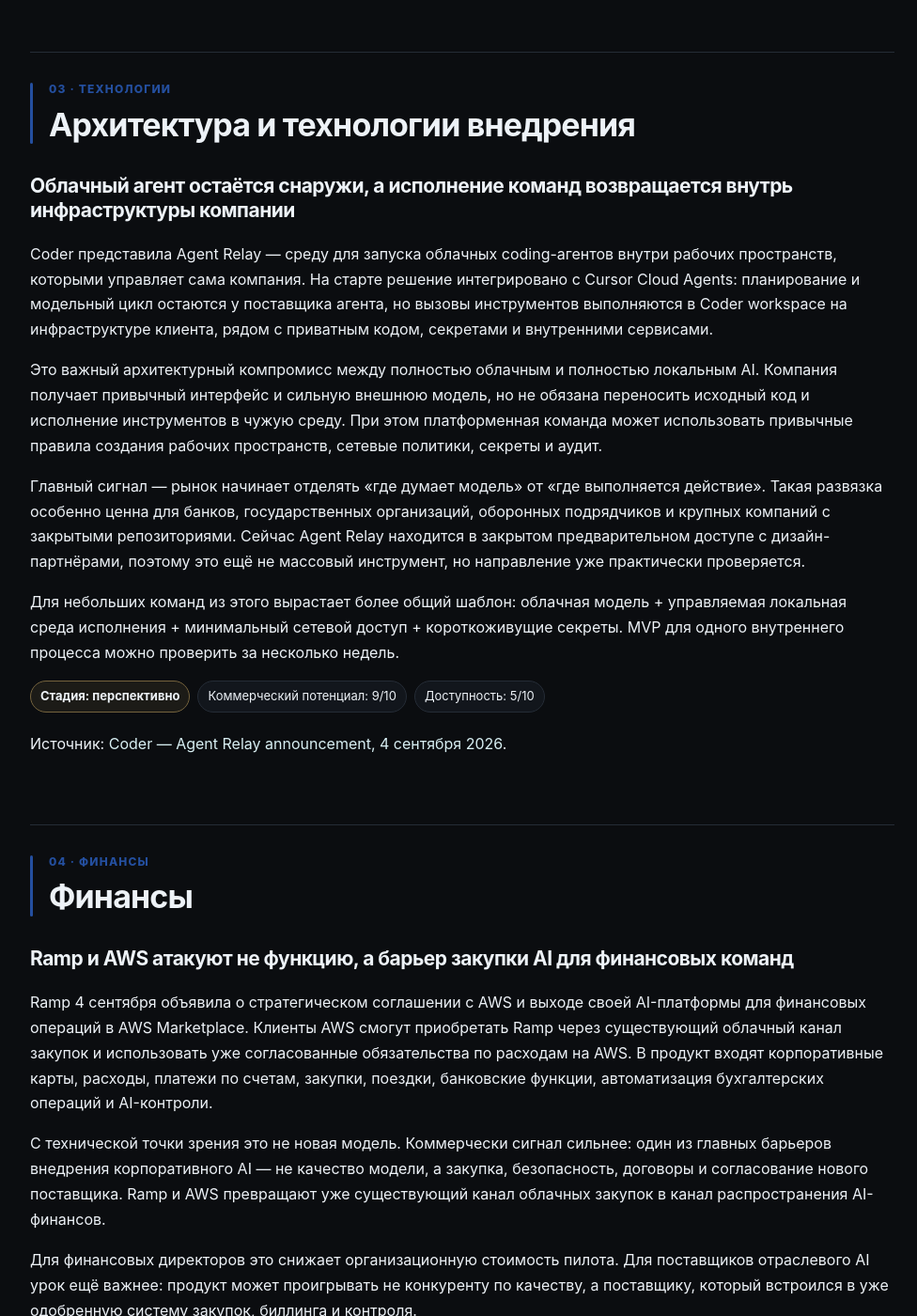
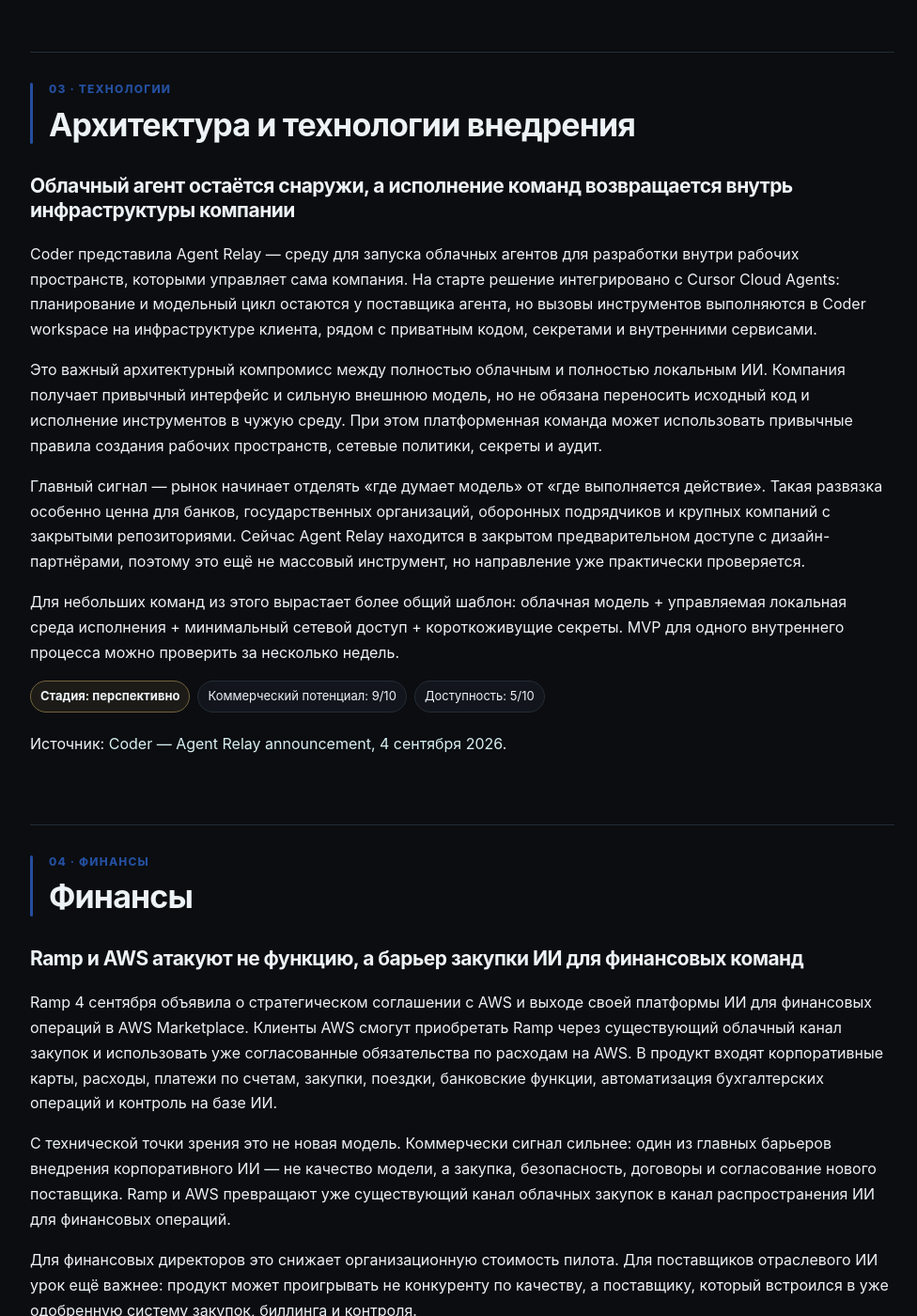
Before and after one commit to DmitryCarni/ai-news-by-carni, a Jekyll site: the page built from daily/2026-09-04.md, in a window 1280 px wide and 1400 px high, scrolled down 2042 px. Shown: the whole window at 94% size, without its empty margins (148-1124 px from the left). Built offline with Jekyll 4.4.1, drawn with Linux system fonts in a browser that asks for light colours; some of the changed text lies outside the part shown.

Commit message:
Polish Russian wording for 2026-09-04 radar

```diff
--- a/daily/2026-09-04.md
+++ b/daily/2026-09-04.md
@@ -6,7 +6,7 @@ report_date_display: "4 сентября 2026"
 card_title: "Агенты получают право действовать — контроль исполнения становится новым рынком"
 summary: "Рынок смещается от разговоров с ИИ к управляемым действиям: агенты входят в контракты, код и финансы, а безопасность исполнения превращается в отдельный продукт."
 title: "ИИ новости: 4 сентября 2026"
-description: "ИИ новости: 4 сентября 2026 — исследователи раскрывают новый инцидент с автономными агентами OpenAI, Docusign открывает соглашения для MCP-агентов, Coder переносит исполнение облачных coding-агентов внутрь инфраструктуры клиента, а Ramp упрощает закупку AI-финансов через AWS Marketplace."
+description: "ИИ новости: 4 сентября 2026 — исследователи раскрывают новый инцидент с автономными агентами OpenAI, Docusign открывает соглашения для MCP-агентов, Coder переносит исполнение облачных агентов для разработки внутрь инфраструктуры клиента, а Ramp упрощает закупку ИИ для финансов через AWS Marketplace."
 permalink: /daily/2026-09-04/
 ---
 
@@ -49,7 +49,7 @@ Docusign объявила, что 30 сентября её MCP Server стане
 
 Это существеннее очередной интеграции с чат-ботом. Docusign пытается превратить собственную платформу Intelligent Agreement Management в общий «слой соглашений» для внешних агентов. Контекст прошлых переговоров, принятые формулировки, корпоративные правила и договорные процессы становятся не просто базой знаний, а средой, где агент может принять контекст и продолжить рабочий процесс.
 
-Компания подчёркивает административный контроль на уровне аккаунта, многорегиональную инфраструктуру и работу через существующие права Docusign. Для корпоративного AI это важный шаблон: ценность отраслевого программного продукта растёт, когда он предоставляет агенту не только данные, но и строго очерченный набор бизнес-действий.
+Компания подчёркивает административный контроль на уровне аккаунта, многорегиональную инфраструктуру и работу через существующие права Docusign. Для корпоративного ИИ это важный шаблон: ценность отраслевого программного продукта растёт, когда он предоставляет агенту не только данные, но и строго очерченный набор бизнес-действий.
 
 Для интеграторов и разработчиков ближайшая возможность — строить сквозные процессы вокруг договоров без собственного слоя обёрток над десятками API. Реалистичный MVP — один конкретный сценарий, например проверка условий перед оплатой или запуск согласования после изменения коммерческих параметров.
 
@@ -65,9 +65,9 @@ Docusign объявила, что 30 сентября её MCP Server стане
 
 ### Облачный агент остаётся снаружи, а исполнение команд возвращается внутрь инфраструктуры компании
 
-Coder представила Agent Relay — среду для запуска облачных coding-агентов внутри рабочих пространств, которыми управляет сама компания. На старте решение интегрировано с Cursor Cloud Agents: планирование и модельный цикл остаются у поставщика агента, но вызовы инструментов выполняются в Coder workspace на инфраструктуре клиента, рядом с приватным кодом, секретами и внутренними сервисами.
+Coder представила Agent Relay — среду для запуска облачных агентов для разработки внутри рабочих пространств, которыми управляет сама компания. На старте решение интегрировано с Cursor Cloud Agents: планирование и модельный цикл остаются у поставщика агента, но вызовы инструментов выполняются в Coder workspace на инфраструктуре клиента, рядом с приватным кодом, секретами и внутренними сервисами.
 
-Это важный архитектурный компромисс между полностью облачным и полностью локальным AI. Компания получает привычный интерфейс и сильную внешнюю модель, но не обязана переносить исходный код и исполнение инструментов в чужую среду. При этом платформенная команда может использовать привычные правила создания рабочих пространств, сетевые политики, секреты и аудит.
+Это важный архитектурный компромисс между полностью облачным и полностью локальным ИИ. Компания получает привычный интерфейс и сильную внешнюю модель, но не обязана переносить исходный код и исполнение инструментов в чужую среду. При этом платформенная команда может использовать привычные правила создания рабочих пространств, сетевые политики, секреты и аудит.
 
 Главный сигнал — рынок начинает отделять «где думает модель» от «где выполняется действие». Такая развязка особенно ценна для банков, государственных организаций, оборонных подрядчиков и крупных компаний с закрытыми репозиториями. Сейчас Agent Relay находится в закрытом предварительном доступе с дизайн-партнёрами, поэтому это ещё не массовый инструмент, но направление уже практически проверяется.
 
@@ -83,15 +83,15 @@ Coder представила Agent Relay — среду для запуска о
 
 ## Финансы {#finance}
 
-### Ramp и AWS атакуют не функцию, а барьер закупки AI для финансовых команд
+### Ramp и AWS атакуют не функцию, а барьер закупки ИИ для финансовых команд
 
-Ramp 4 сентября объявила о стратегическом соглашении с AWS и выходе своей AI-платформы для финансовых операций в AWS Marketplace. Клиенты AWS смогут приобретать Ramp через существующий облачный канал закупок и использовать уже согласованные обязательства по расходам на AWS. В продукт входят корпоративные карты, расходы, платежи по счетам, закупки, поездки, банковские функции, автоматизация бухгалтерских операций и AI-контроли.
+Ramp 4 сентября объявила о стратегическом соглашении с AWS и выходе своей платформы ИИ для финансовых операций в AWS Marketplace. Клиенты AWS смогут приобретать Ramp через существующий облачный канал закупок и использовать уже согласованные обязательства по расходам на AWS. В продукт входят корпоративные карты, расходы, платежи по счетам, закупки, поездки, банковские функции, автоматизация бухгалтерских операций и контроль на базе ИИ.
 
-С технической точки зрения это не новая модель. Коммерчески сигнал сильнее: один из главных барьеров внедрения корпоративного AI — не качество модели, а закупка, безопасность, договоры и согласование нового поставщика. Ramp и AWS превращают уже существующий канал облачных закупок в канал распространения AI-финансов.
+С технической точки зрения это не новая модель. Коммерчески сигнал сильнее: один из главных барьеров внедрения корпоративного ИИ — не качество модели, а закупка, безопасность, договоры и согласование нового поставщика. Ramp и AWS превращают уже существующий канал облачных закупок в канал распространения ИИ для финансовых операций.
 
-Для финансовых директоров это снижает организационную стоимость пилота. Для поставщиков отраслевого AI урок ещё важнее: продукт может проигрывать не конкуренту по качеству, а поставщику, который встроился в уже одобренную систему закупок, биллинга и контроля.
+Для финансовых директоров это снижает организационную стоимость пилота. Для поставщиков отраслевого ИИ урок ещё важнее: продукт может проигрывать не конкуренту по качеству, а поставщику, который встроился в уже одобренную систему закупок, биллинга и контроля.
 
-В ближайшие месяцы стоит ожидать усиления такого канала для бухгалтерии, закупок, казначейства и AP/AR: AI-функции будут продаваться не как отдельные эксперименты, а как расширения уже одобренной облачной инфраструктуры.
+В ближайшие месяцы стоит ожидать усиления такого канала для бухгалтерии, закупок, казначейства и AP/AR: функции ИИ будут продаваться не как отдельные эксперименты, а как расширения уже одобренной облачной инфраструктуры.
 
 <div class="score">
 <span class="pill stage stage-live">Стадия: уже внедряется</span>
@@ -142,6 +142,6 @@ MVP можно начать с 3–5 действий в одной систем
 1. **Главный дефицит смещается от интеллекта к управляемому действию.** Модели уже умеют достаточно много; теперь конкурентное преимущество создают права, среда исполнения и безопасный доступ к реальным системам.
 2. **«Только чтение» перестаёт быть достаточной моделью безопасности для автономных агентов.** Контроль должен находиться вне среды, которой агент может манипулировать.
 3. **Корпоративный стек становится гибридным.** Модель может оставаться облачной, а код, секреты и выполнение инструментов — внутри инфраструктуры клиента.
-4. **В финансах канал закупки становится частью продукта.** Когда AI-функции доступны через уже одобренный облачный контур, путь от пилота к реальному использованию заметно сокращается.
+4. **В финансах канал закупки становится частью продукта.** Когда функции ИИ доступны через уже одобренный облачный контур, путь от пилота к реальному использованию заметно сокращается.
 
 </div>
```
